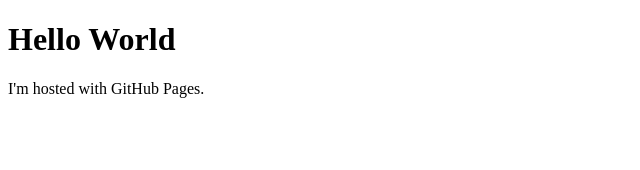
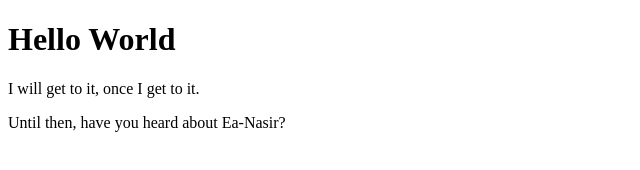
Before and after one commit to Laurentmoe/laurentmoe.github.io, a plain HTML site: page index.html in a window 1280 px wide. Shown: the whole page, without its empty margins (0-640 px from the left). Drawn offline with Linux system fonts and the light colour scheme.

Commit message:
Update index.html
Change

```diff
--- a/index.html
+++ b/index.html
@@ -2,6 +2,7 @@
 <html>
 <body>
 <h1>Hello World</h1>
-<p>I'm hosted with GitHub Pages.</p>
+<p>I will get to it, once I get to it.</p>
+<p>Until then, have you heard about Ea-Nasir?</p>
 </body>
 </html>
```
